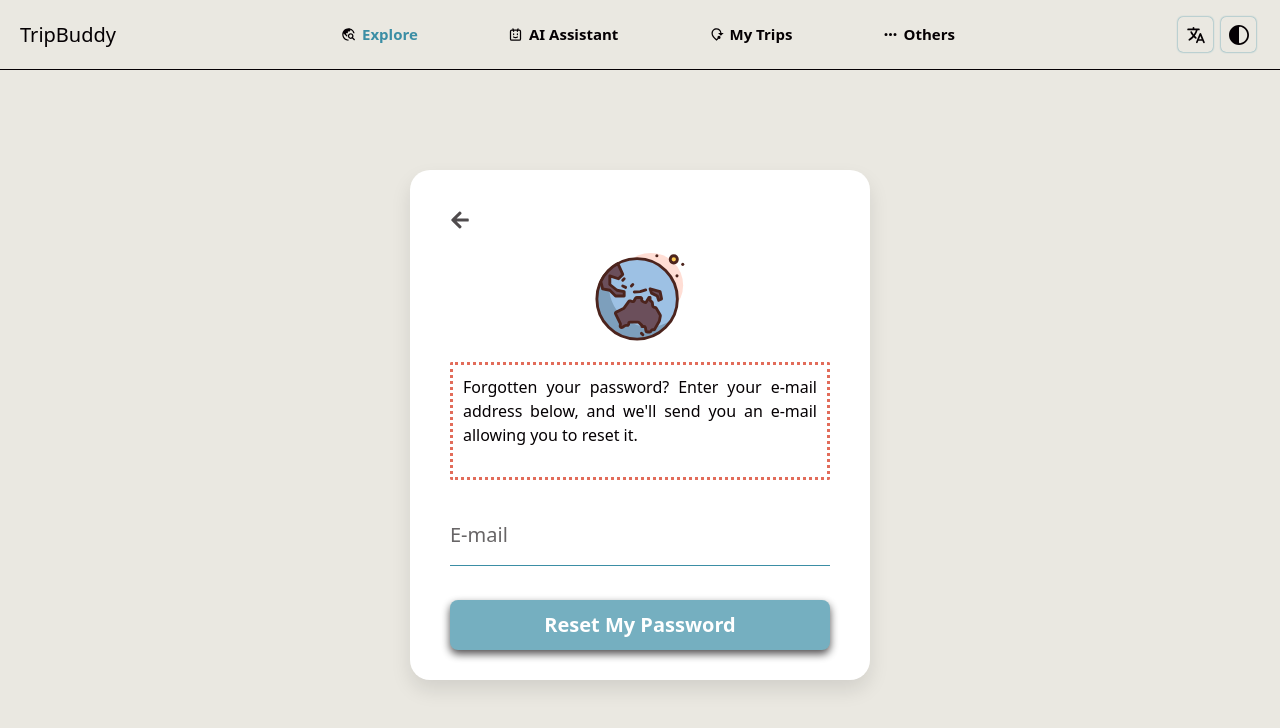
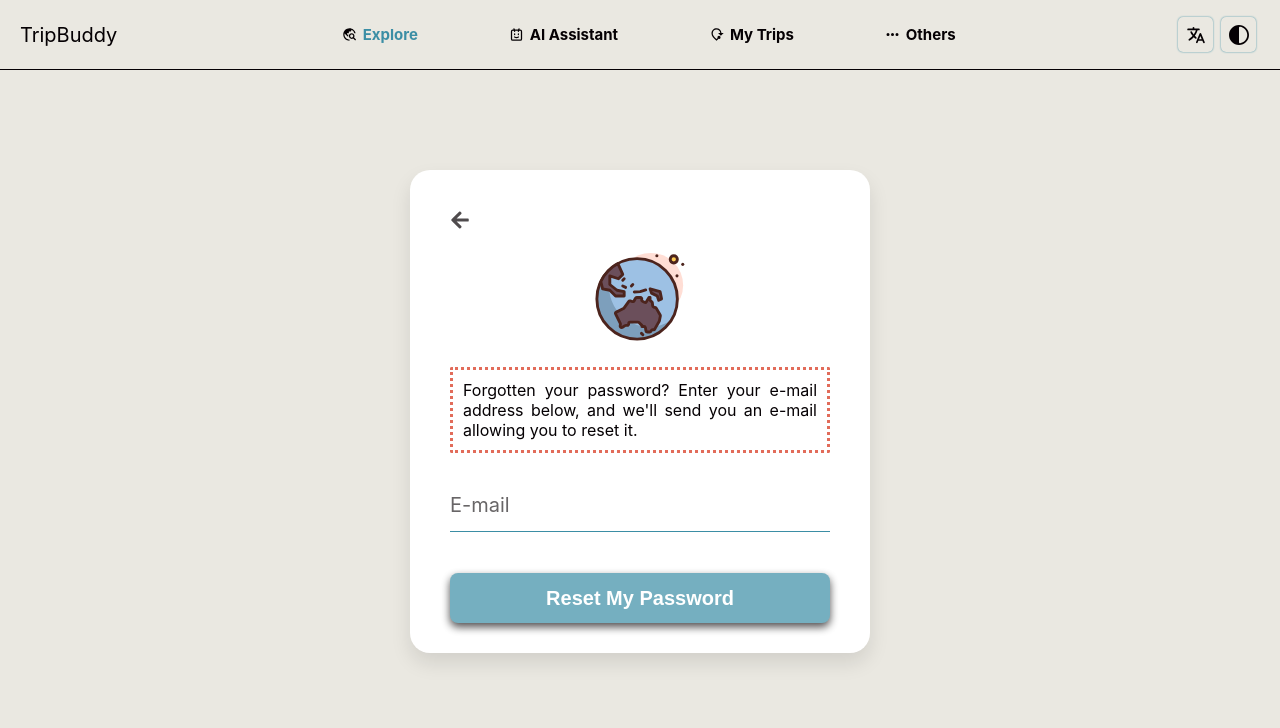
Before and after one commit to 112-2-SDM-G4/TripBuddy, a React (Create React App) app in the folder frontend/: page /reset in a window 1280 px wide. Shown: the top 728 px of the page. Built offline with nearby package versions, Linux system fonts and the light colour scheme.

Commit message:
[TAS-31]Modify color 1. 改顏色

```diff
--- a/frontend/src/index.css
+++ b/frontend/src/index.css
@@ -38,9 +38,9 @@ body {
     --accentcolor: #88CF46;
     --primarycolor: #bdd5ea;
     --secondarycolor: #DDD23B;
-    --backgroundcolor: #486160;
+    --backgroundcolor: #464646;
     --fontcolor: #E2EFE7;
-    --fieldcolor:  #464646;
+    --fieldcolor:  #486160;
 }
 .App[theme="light"] {
     --accentcolor: #e26c5a;
--- a/frontend/src/index.js
+++ b/frontend/src/index.js
@@ -4,7 +4,7 @@ import "./index.css";
 import App from "./App";
 import reportWebVitals from "./reportWebVitals";
 import { BrowserRouter } from "react-router-dom";
-import 'bootstrap/dist/css/bootstrap.min.css';
+// import 'bootstrap/dist/css/bootstrap.min.css';
 import { AuthProvider } from "./hooks/useAuth";
 import { ThemeProvider } from "./hooks/useTheme";
 import { LanguageProvider } from "./hooks/useLanguage";
```
